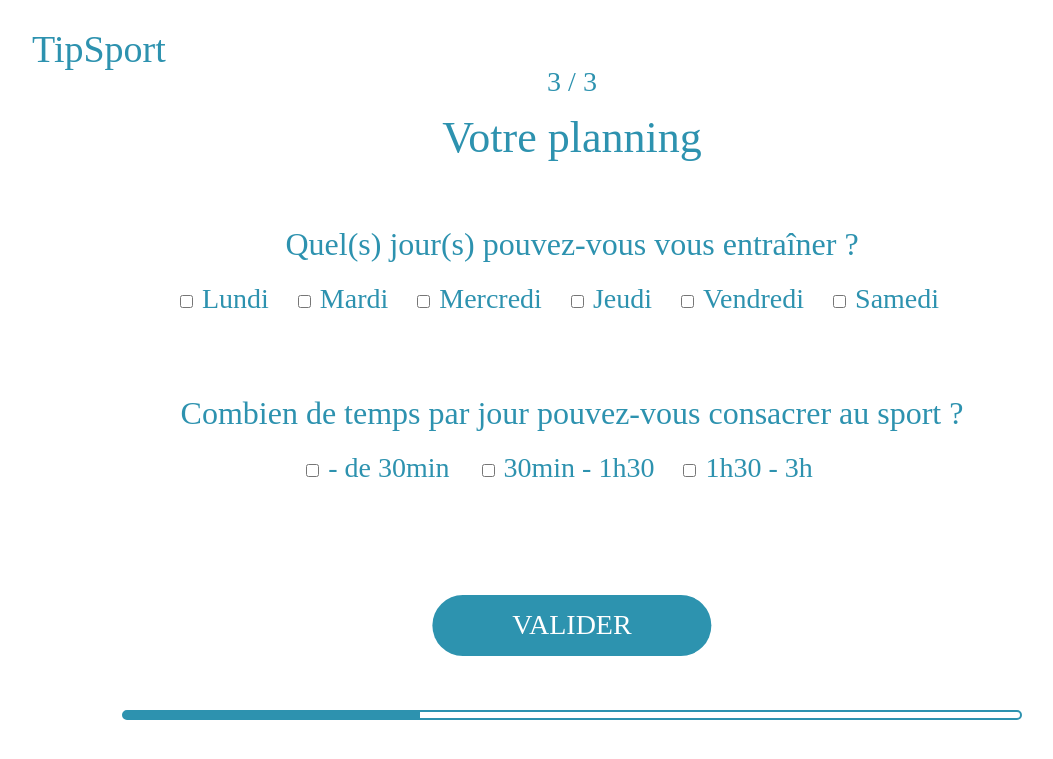
After one commit to eltha9/tips_sport, a PHP site: page /planning.html in a window 1280 px wide. The commit adds this page. Shown: the top 759 px of the page, without its empty margins (68-1121 px from the left). Run offline with PHP 8.4, Linux system fonts and the light colour scheme.

Commit message:
planning page

```diff
--- a/objectifs.html
+++ b/objectifs.html
@@ -38,7 +38,7 @@
             </div>
         </div>
 
-        <div class="body">
+        <div class="bodyPart" class="formCenter">
             <p class="gothMed">Quelle partie du corps souhaitez vous cibler ?</p>
 
             <form action="#" method='post'>
--- /dev/null
+++ b/planning.html
@@ -0,0 +1,73 @@
+<!DOCTYPE html>
+<html lang="en">
+    <head>
+        <meta charset="UTF-8">
+        <meta name="viewport" content="width=device-width, initial-scale=1.0">
+        <meta http-equiv="X-UA-Compatible" content="ie=edge">
+        <title>Votre planning</title>
+        <link type="text/css" rel="stylesheet" href="styles/reset.css">
+        <link type="text/css" rel="stylesheet" href="styles/style.css">
+    </head>
+
+    <body>
+        <div class="tipSport">
+            <h1>TipSport</h1>
+        </div>
+
+        <div class="titles">
+            <h2 class="gothLight">3 / 3</h2>
+            <h3>Votre planning</h3>
+        </div>
+
+        <div class="days" class="formCenter">
+            <p class="gothMed">Quel(s) jour(s) pouvez-vous vous entraîner ?</p>
+
+            <form action="#" method='post'>
+                    <input class="gothLight" type="checkbox">
+                    <label class="gothLight">Lundi</label>
+
+                    <input class="gothLight" type="checkbox">
+                    <label class="gothLight">Mardi</label>
+
+                    <input class="gothLight" type="checkbox">
+                    <label class="gothLight">Mercredi</label>
+
+                    <input class="gothLight" type="checkbox">
+                    <label class="gothLight">Jeudi</label>
+
+                    <input class="gothLight" type="checkbox">
+                    <label class="gothLight">Vendredi</label>
+
+                    <input class="gothLight" type="checkbox">
+                    <label class="gothLight">Samedi</label>
+            </form>
+        </div>
+
+        <div class="time" class="formCenter">
+                <p class="gothMed">Combien de temps par jour pouvez-vous consacrer au sport ?</p>
+
+                <form action="#" method='post'>
+                    <input class="gothLight" type="checkbox">
+                    <label class="gothLight"> - de 30min </label>
+
+                    <input class="gothLight" type="checkbox">
+                    <label class="gothLight">30min - 1h30</label>
+
+                    <input class="gothLight" type="checkbox">
+                    <label class="gothLight">1h30 - 3h</label>
+                </form>
+            </div>
+
+            <div class="next">
+                    <a href=""><button class="gothMed">VALIDER</button></a>
+                </div>
+
+                <div class="container">
+                    <div class="progress">
+                        <div class="bar"></div>
+                    </div>
+                </div>
+
+            <script src="scripts/app.js"></script>
+        </body>
+    </html>
--- a/styles/style.css
+++ b/styles/style.css
@@ -273,15 +273,33 @@ OBJECTIF.HTML
 
 /* body part */
 
-.body {
+.bodyPart, .days{
+    text-align: center;
+    margin-top: 4.25rem;
+}
+
+.bodyPart form{
+    margin-top: 1.5625rem;
+}
+
+.bodyPart form label{
+    padding: 0 1.5625rem 0 0.3125rem;
+}
+
+
+/************
+PLANNING.HTML
+************/
+
+.time{
     text-align: center;
     margin-top: 5.25rem;
 }
 
-.body form{
+.days form, .time form{
     margin-top: 1.5625rem;
 }
 
-.body form label{
+.days form label, .time form label{
     padding: 0 1.5625rem 0 0.3125rem;
 }
```
